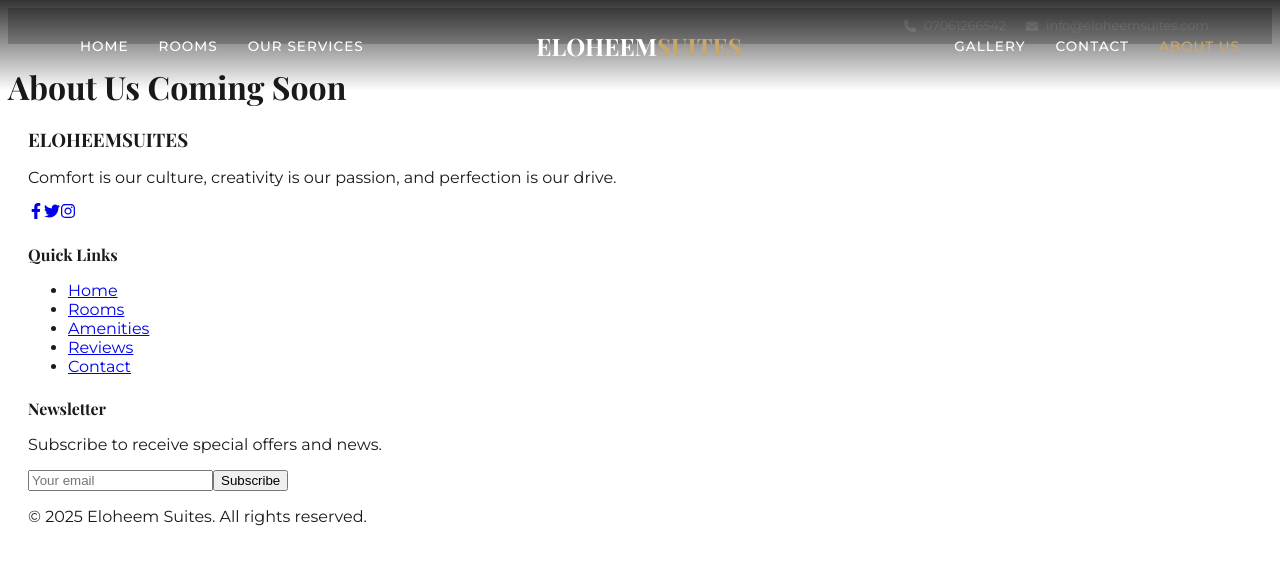
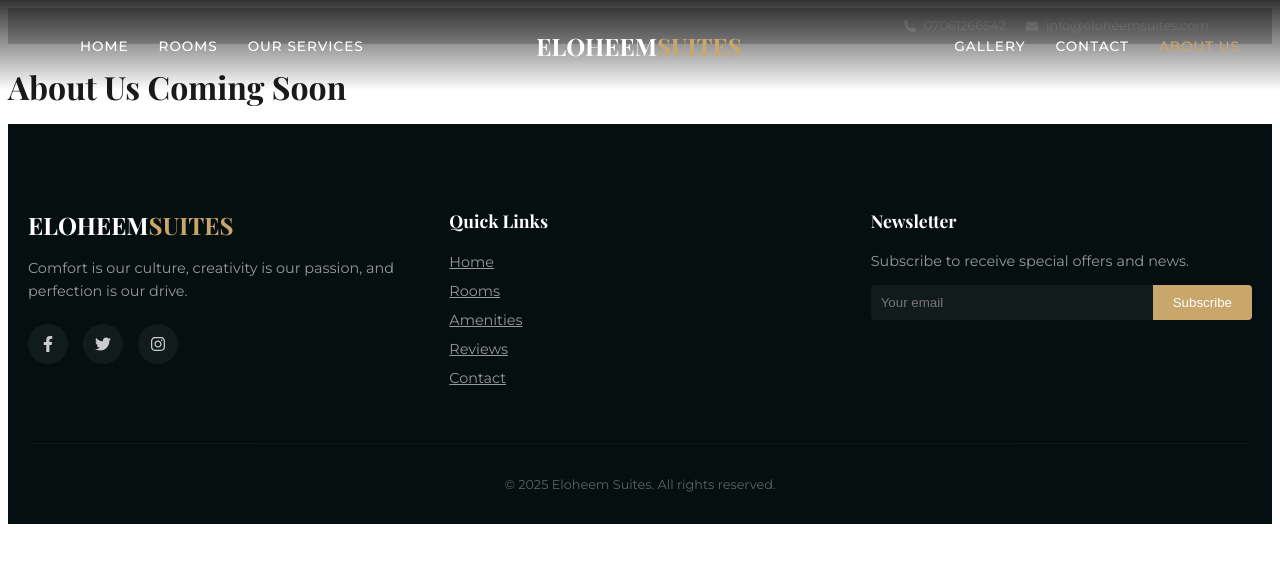
Before and after one commit to GUE-GROUP-LIMITED/eloheemsuitesKwali, a React (Vite) app: page /about in a window 1280 px wide. Shown: the top 564 px of the page. Built offline with nearby package versions, Linux system fonts and the light colour scheme; a web font is replaced by a local one.

Commit message:
feat: Add Footer component and comprehensive global styling for core UI sections including rooms, navbar, hero, and booking bar.

```diff
--- a/src/components/Footer.tsx
+++ b/src/components/Footer.tsx
@@ -3,55 +3,50 @@ import { FaFacebookF, FaTwitter, FaInstagram } from 'react-icons/fa';
 
 const Footer: React.FC = () => {
     return (
-        <footer className="bg-[#0f1f1f] text-gray-400 py-12 border-t border-gray-800">
-            <div className="container mx-auto px-4">
-                <div className="grid grid-cols-1 md:grid-cols-3 gap-12">
+        <footer className="footer">
+            <div className="container">
+                <div className="footer-grid">
 
                     {/* Brand */}
-                    <div>
-                        <h3 className="text-2xl font-serif text-white mb-4">ELOHEEM<span className="text-[#c9a66b]">SUITES</span></h3>
-                        <p className="mb-6 opacity-80">
+                    <div className="footer-brand">
+                        <h3>ELOHEEM<span>SUITES</span></h3>
+                        <p style={{ marginTop: '15px', lineHeight: '1.6', fontSize: '0.9rem' }}>
                             Comfort is our culture, creativity is our passion, and perfection is our drive.
                         </p>
-                        <div className="flex gap-4">
-                            <a href="#" className="w-10 h-10 rounded-full bg-gray-800 flex items-center justify-center hover:bg-[#c9a66b] hover:text-white transition-all">
-                                <FaFacebookF />
-                            </a>
-                            <a href="#" className="w-10 h-10 rounded-full bg-gray-800 flex items-center justify-center hover:bg-[#c9a66b] hover:text-white transition-all">
-                                <FaTwitter />
-                            </a>
-                            <a href="#" className="w-10 h-10 rounded-full bg-gray-800 flex items-center justify-center hover:bg-[#c9a66b] hover:text-white transition-all">
-                                <FaInstagram />
-                            </a>
+                        <div className="social-links">
+                            <a href="#" className="social-link"><FaFacebookF /></a>
+                            <a href="#" className="social-link"><FaTwitter /></a>
+                            <a href="#" className="social-link"><FaInstagram /></a>
                         </div>
                     </div>
 
                     {/* Quick Links */}
-                    <div>
-                        <h4 className="text-white font-serif text-lg mb-6">Quick Links</h4>
-                        <ul className="space-y-3">
+                    <div className="footer-links">
+                        <h4 style={{ color: '#fff', fontSize: '1.1rem', marginBottom: '20px', fontFamily: 'var(--font-serif)' }}>Quick Links</h4>
+                        <ul>
                             {['Home', 'Rooms', 'Amenities', 'Reviews', 'Contact'].map(link => (
                                 <li key={link}>
-                                    <a href={`#${link.toLowerCase()}`} className="hover:text-[#c9a66b] transition-colors">{link}</a>
+                                    {/* Note: Internal links should typically use Link from react-router-dom, but keeping anchors for now as requested/structure */}
+                                    <a href={`/${link.toLowerCase() === 'home' ? '' : link.toLowerCase()}`}>{link}</a>
                                 </li>
                             ))}
                         </ul>
                     </div>
 
-                    {/* Newsletter (Optional) */}
+                    {/* Newsletter */}
                     <div>
-                        <h4 className="text-white font-serif text-lg mb-6">Newsletter</h4>
-                        <p className="mb-4 opacity-80">Subscribe to receive special offers and news.</p>
-                        <form className="flex">
-                            <input type="email" placeholder="Your email" className="bg-gray-800 text-white px-4 py-2 rounded-l-md focus:outline-none w-full" />
-                            <button className="bg-[#c9a66b] text-white px-4 py-2 rounded-r-md hover:bg-[#b08d55]">
+                        <h4 style={{ color: '#fff', fontSize: '1.1rem', marginBottom: '20px', fontFamily: 'var(--font-serif)' }}>Newsletter</h4>
+                        <p style={{ marginBottom: '15px', fontSize: '0.9rem' }}>Subscribe to receive special offers and news.</p>
+                        <form className="newsletter-form">
+                            <input type="email" placeholder="Your email" className="newsletter-input" />
+                            <button className="newsletter-btn">
                                 Subscribe
                             </button>
                         </form>
                     </div>
                 </div>
 
-                <div className="border-t border-gray-800 mt-12 pt-8 text-center text-sm opacity-60">
+                <div className="footer-bottom">
                     <p>&copy; 2025 Eloheem Suites. All rights reserved.</p>
                 </div>
             </div>
--- a/src/components/SectionHeading.tsx
+++ b/src/components/SectionHeading.tsx
@@ -9,13 +9,13 @@ interface SectionHeadingProps {
 
 const SectionHeading: React.FC<SectionHeadingProps> = ({ title, subtitle, light = false }) => {
     return (
-        <div className="text-center mb-16 px-4">
+        <div className={`section-heading-container ${light ? 'light-theme' : 'dark-theme'}`}>
             {subtitle && (
                 <motion.span
                     initial={{ opacity: 0, y: 10 }}
                     whileInView={{ opacity: 1, y: 0 }}
                     viewport={{ once: true }}
-                    className={`block text-sm uppercase tracking-[0.2em] mb-3 font-semibold ${light ? 'text-[#c9a66b]' : 'text-[#c9a66b]'}`}
+                    className="section-subtitle"
                 >
                     {subtitle}
                 </motion.span>
@@ -25,7 +25,7 @@ const SectionHeading: React.FC<SectionHeadingProps> = ({ title, subtitle, light
                 whileInView={{ opacity: 1, y: 0 }}
                 viewport={{ once: true }}
                 transition={{ delay: 0.2 }}
-                className={`text-4xl md:text-5xl font-serif ${light ? 'text-white' : 'text-[#1e1e1e]'}`}
+                className="section-title"
             >
                 {title}
             </motion.h2>
@@ -34,7 +34,7 @@ const SectionHeading: React.FC<SectionHeadingProps> = ({ title, subtitle, light
                 whileInView={{ scaleX: 1 }}
                 viewport={{ once: true }}
                 transition={{ delay: 0.4, duration: 0.8 }}
-                className="w-24 h-1 bg-[#c9a66b] mx-auto mt-6"
+                className="section-separator"
             />
         </div>
     );
--- a/src/main.css
+++ b/src/main.css
@@ -609,3 +609,139 @@ h6 {
 .btn-submit:hover {
     background-color: #0a2a2b;
 }
+
+/* Footer */
+.footer {
+    background-color: #050f0f;
+    color: #999;
+    padding: 60px 0 20px;
+    border-top: 1px solid #111;
+}
+
+.footer-grid {
+    display: grid;
+    grid-template-columns: repeat(auto-fit, minmax(250px, 1fr));
+    gap: 40px;
+    margin-bottom: 40px;
+}
+
+.footer-brand h3 {
+    color: #fff;
+    font-size: 1.5rem;
+}
+
+.footer-brand span {
+    color: var(--secondary-color);
+}
+
+.social-links {
+    display: flex;
+    gap: 15px;
+    margin-top: 20px;
+}
+
+.social-link {
+    width: 40px;
+    height: 40px;
+    background-color: rgba(255, 255, 255, 0.05);
+    border-radius: 50%;
+    display: flex;
+    align-items: center;
+    justify-content: center;
+    transition: var(--transition);
+    color: #ccc;
+}
+
+.social-link:hover {
+    background-color: var(--secondary-color);
+    color: #fff;
+}
+
+.footer-links ul {
+    list-style: none;
+    padding: 0;
+}
+
+.footer-links li {
+    margin-bottom: 10px;
+}
+
+.footer-links a {
+    color: #999;
+    transition: var(--transition);
+    font-size: 0.9rem;
+}
+
+.footer-links a:hover {
+    color: var(--secondary-color);
+    padding-left: 5px;
+}
+
+.newsletter-form {
+    display: flex;
+}
+
+.newsletter-input {
+    background-color: rgba(255, 255, 255, 0.05);
+    border: none;
+    padding: 10px;
+    color: #fff;
+    border-radius: 4px 0 0 4px;
+    flex: 1;
+    outline: none;
+}
+
+.newsletter-btn {
+    background-color: var(--secondary-color);
+    color: #fff;
+    border: none;
+    padding: 10px 20px;
+    border-radius: 0 4px 4px 0;
+    cursor: pointer;
+}
+
+.footer-bottom {
+    border-top: 1px solid rgba(255, 255, 255, 0.05);
+    padding-top: 20px;
+    text-align: center;
+    font-size: 0.8rem;
+    opacity: 0.6;
+}
+
+/* Section Heading Component */
+.section-heading-container {
+    text-align: center;
+    margin-bottom: 60px;
+    padding: 0 20px;
+}
+
+.section-subtitle {
+    display: block;
+    font-size: 0.85rem;
+    text-transform: uppercase;
+    letter-spacing: 2px;
+    margin-bottom: 10px;
+    color: var(--secondary-color);
+    font-weight: 600;
+}
+
+.section-title {
+    font-size: 2.5rem;
+    font-family: var(--font-serif);
+    margin-bottom: 20px;
+}
+
+.light-theme .section-title {
+    color: #fff;
+}
+
+.dark-theme .section-title {
+    color: #1a1a1a;
+}
+
+.section-separator {
+    width: 80px;
+    height: 3px;
+    background-color: var(--secondary-color);
+    margin: 0 auto;
+}
```
